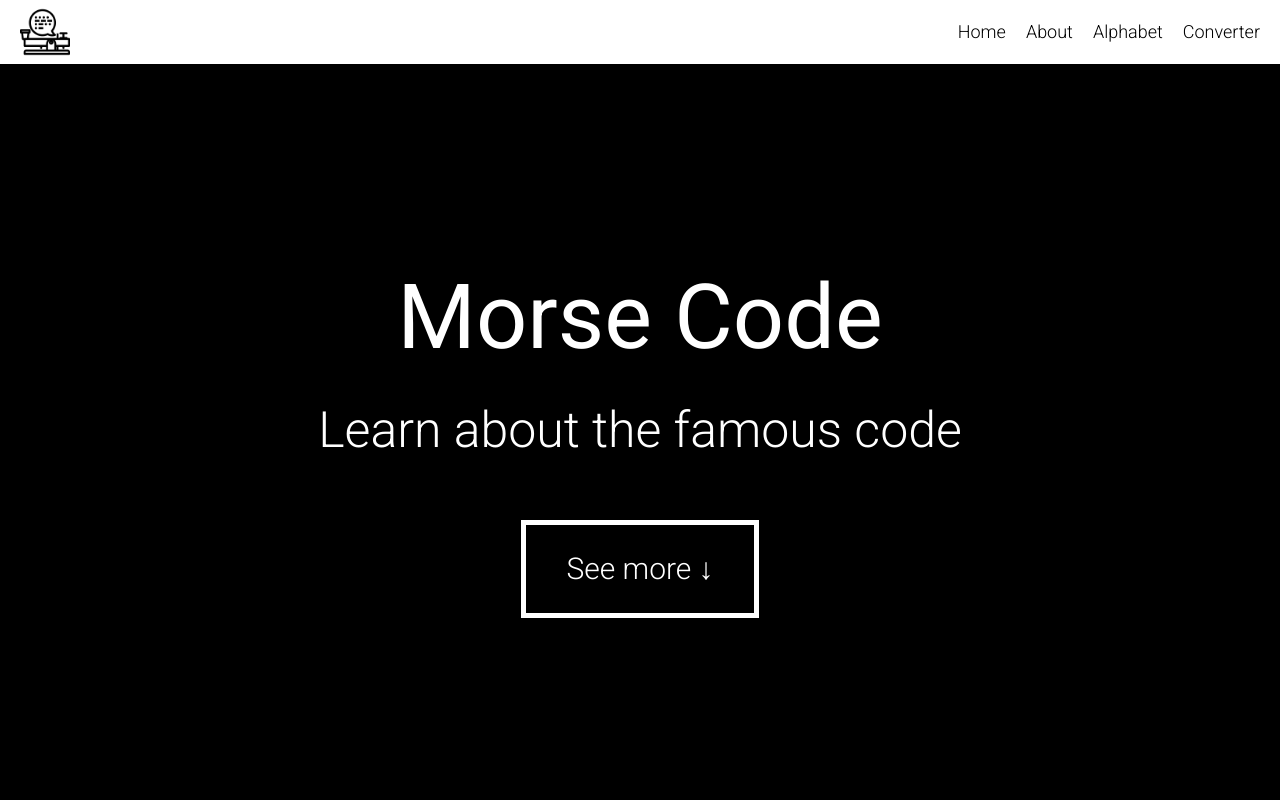
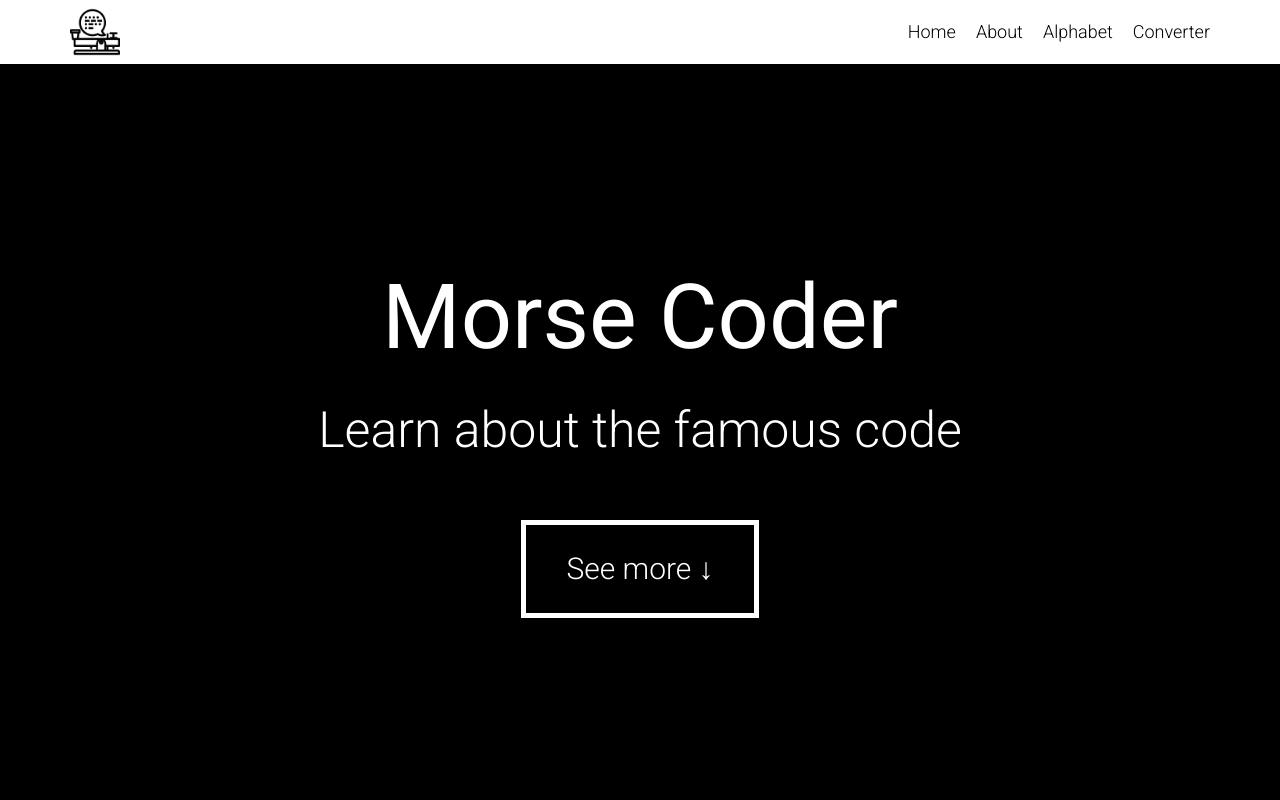
Before and after one commit to DrMalina/MorseCoder, a website: page index.html in a window 1280 px wide. Shown: the top 800 px of the page. Drawn offline with Linux system fonts and the light colour scheme.

Commit message:
grid update

```diff
--- a/index.html
+++ b/index.html
@@ -12,7 +12,6 @@
     </head>
     <body class="container">
         <nav class="nav">
-            <!-- <span class="page-title">MorseCoder</span> -->
             <img class="logo" alt="Page logo" src="img/morseCodeIcon.png">
             <ul class="nav__list">
                 <li class="nav__item">
@@ -30,7 +29,7 @@
             </ul>
         </nav>
         <header class="header">
-            <h1 class="heading-1">Morse Code</h1>
+            <h1 class="heading-1">Morse Coder</h1>
             <h2 class="heading-2">Learn about the famous code</h2>
             <a class="btn btn--header">See more &darr;</a>
         </header>
--- a/sass/_about.scss
+++ b/sass/_about.scss
@@ -23,16 +23,20 @@
     }
 
     &__fig {
-        margin: 3rem auto;
+        margin-top: 3rem;
+        display: flex;
+        flex-direction: column;
+        align-items: center;
 
         img {
-            width: 50rem;
+            max-width: 100%;
+            height: auto;
         }
 
         figcaption {
             font-size: 1.6rem;
             font-style: italic;
-            text-align: center;
+            text-align: center
         }
     }
 }
--- a/sass/_header.scss
+++ b/sass/_header.scss
@@ -2,10 +2,7 @@
     background-color: black;
     color: white;
 
-    display: flex;
-    flex-direction: column;
-    justify-content: center;
-    align-items: center;
-
-    /* font-family: $font-primary; */
+    display: grid;
+    justify-items: center;
+    align-content: center;
 }
--- a/sass/_navigation.scss
+++ b/sass/_navigation.scss
@@ -1,24 +1,37 @@
 .nav {
     grid-column: 1 / -1;
     background-color: white;
-    display: flex;
+    /* display: flex;
     justify-content: space-between;
+    align-items: center; */
+    display: grid;
+    grid-template-columns: auto repeat(2, minmax(min-content, 60rem)) auto;
+    font-size: 1.8rem;
+    align-content: center;
     align-items: center;
-    font-size: 1.8rem;
 
     &__list {
         list-style: none;
         display: flex;
+        grid-column: 3 / 4;
+        justify-self: end;
+        padding-right: 3rem;
     }
 
     &__item a {
         color: black;
         text-decoration: none;
-        margin-right: 2rem;
+        //margin-right: 2rem;
+        margin-left: 2rem;
+
+        /*  */
     }
 }
 
 .logo {
     height: 5rem;
-    margin-left: 2rem;
+    //margin-left: 2rem;
+    /*  */
+    grid-column: 2 / 3;
+    padding-left: 3rem;
 }
```
Also changed, not shown: css/style.css.
